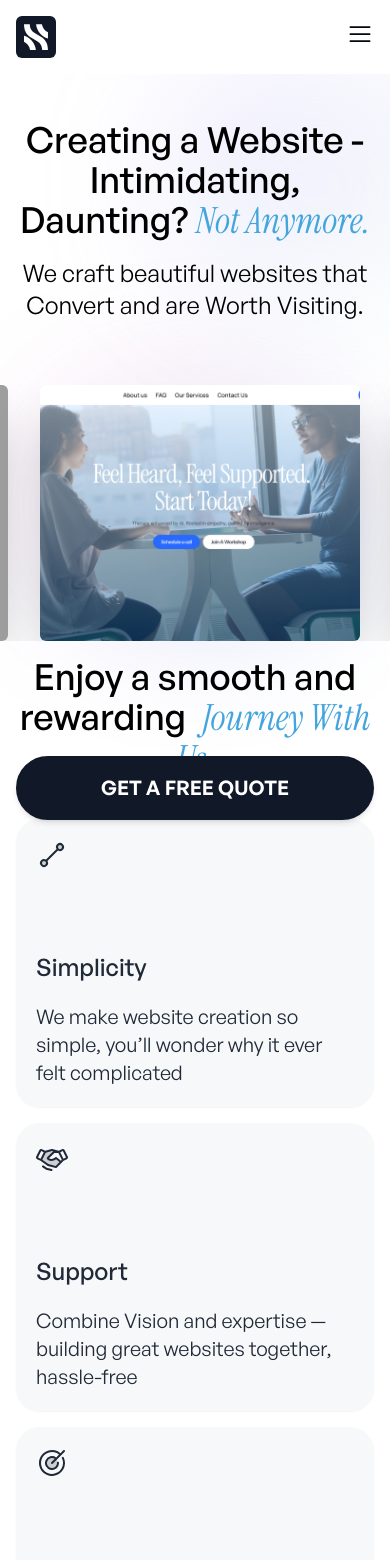
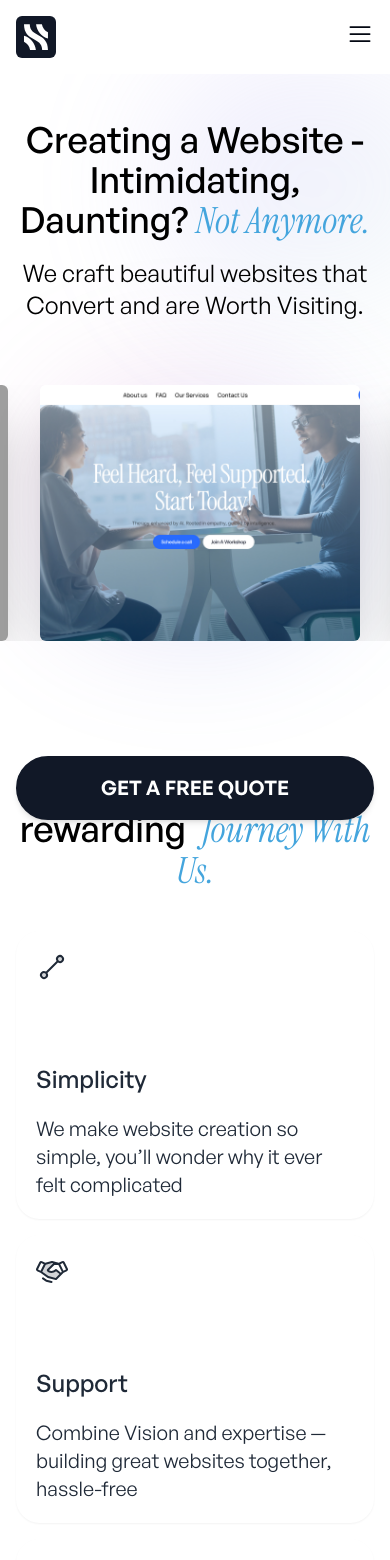
Before and after one commit to simonlearnscoding/sidebusiness-landing-page, a Next.js app: page / in a window 390 px wide. Shown: the top 1560 px of the page. Built offline with nearby package versions, Linux system fonts and the light colour scheme; grey boxes are pictures that could not be loaded.

Commit message:
add a little bit of margin bottom to the subheader

```diff
--- a/src/app/components/SubHeader.tsx
+++ b/src/app/components/SubHeader.tsx
@@ -10,7 +10,7 @@ export default function SubHeader() {
   return (
     <section className="w-full overflow-hidden">
       <div
-        className="left-0 z-0 mt-12 lg:h-[480px] w-full"
+        className="left-0  mb-28 lg:mb-40 mt-12 lg:h-[480px] w-full"
         style={{
           filter: `blur(${blurValue}px)`,
           transform: `translateY(${scrollPos / 2}px)`,
--- a/src/app/components/WorkingWithUs.tsx
+++ b/src/app/components/WorkingWithUs.tsx
@@ -7,7 +7,7 @@ import {
 
 function WorkWithUsCard({ Icon, name, explanation }) {
   return (
-    <div className="font-sans text-gray-800   tracking-[-6%] z-10 text-2xl bg-gray-200/30 backdrop-blur-sm  shadow-sm flex flex-col flex-1 p-5 lg:p-14 rounded-3xl">
+    <div className="font-sans text-gray-800   tracking-[-6%] z-10 text-2xl backdrop-blur-sm  shadow-sm flex flex-col flex-1 p-5 lg:p-14 rounded-3xl">
       <Icon weight={"duotone"} className="w-8 h-8 lg:w-12 lg:h-12" />{" "}
       {/* Responsive Icon */}
       <div className="mt-20 lg:mt-40 font-medium lg:text-5xl">{name}</div>
--- a/src/app/page.tsx
+++ b/src/app/page.tsx
@@ -37,7 +37,7 @@ export default function Home() {
 
   // return <ParallaxComponent />;
   return (
-    <div className=" relative h-fit bg-white">
+    <div className=" relative h-fit ">
       <GradientOverlay />
       {/* <Cursor /> */}
       <Navbar sections={sections} />
```
